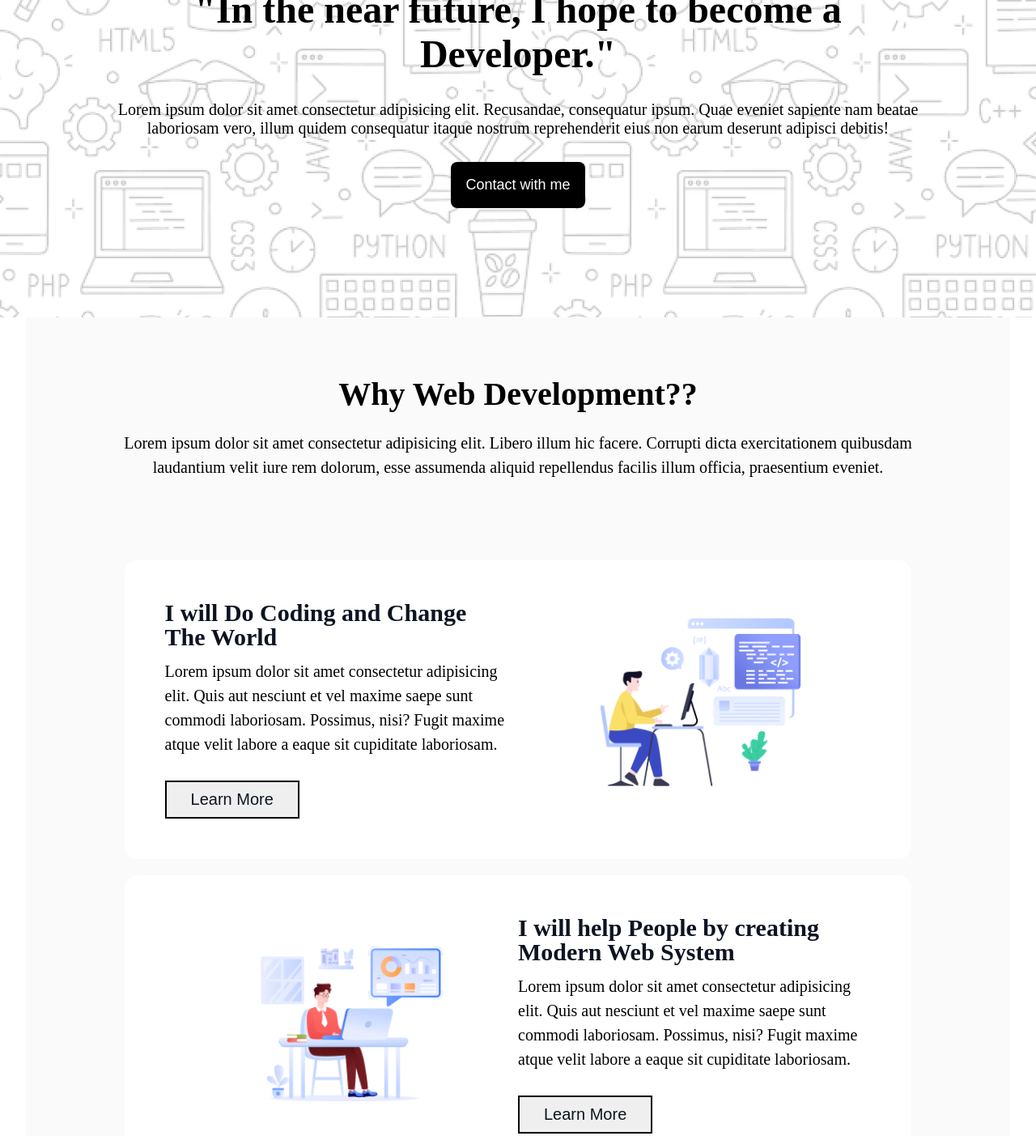
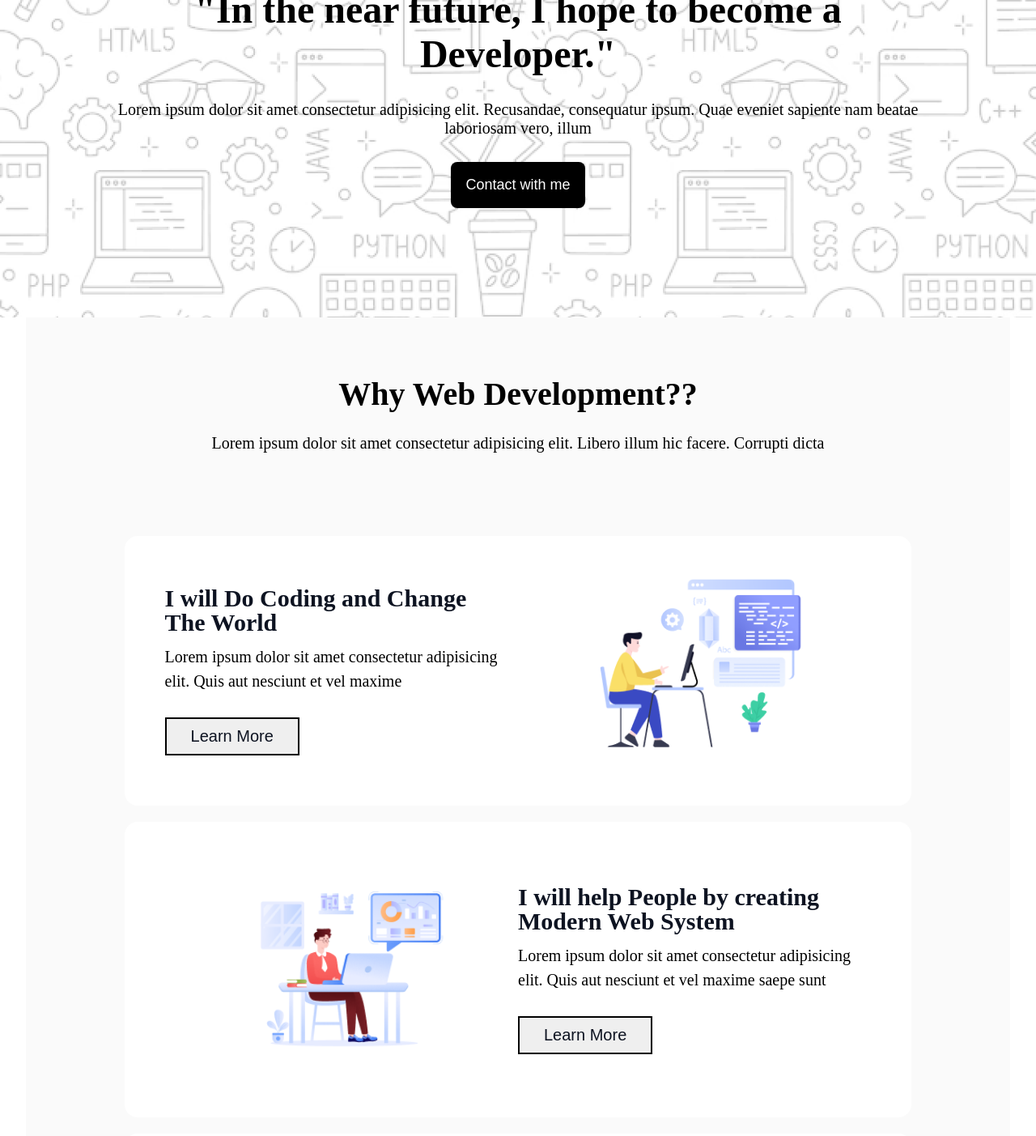
Before and after one commit to 8Mubassher8/assignment-one-html-css, a plain HTML site: page index.html in a window 1280 px wide. Shown: the part 280-1683 px from the top of the page at 81% size. Drawn offline with Linux system fonts and the light colour scheme.

Commit message:
text changes

```diff
--- a/index.html
+++ b/index.html
@@ -18,8 +18,7 @@
                 <h1>"In the near future, I hope to
                     become a <br> Developer."</h1>
                 <p>Lorem ipsum dolor sit amet consectetur adipisicing elit. Recusandae, consequatur ipsum. Quae eveniet
-                    sapiente nam beatae laboriosam vero, illum quidem consequatur itaque nostrum reprehenderit eius non
-                    earum deserunt adipisci debitis!</p>
+                    sapiente nam beatae laboriosam vero, illum </p>
                 <button class="btn">Contact with me</button>
             </div>
         </div>
@@ -31,8 +30,7 @@
             <div class="title">
                 <h2>Why Web Development??</h2>
                 <P class="sce-para">Lorem ipsum dolor sit amet consectetur adipisicing elit. Libero illum hic facere.
-                    Corrupti dicta exercitationem quibusdam laudantium velit iure rem dolorum, esse assumenda aliquid
-                    repellendus facilis illum officia, praesentium eveniet.</P>
+                    Corrupti dicta </P>
             </div>
 
 
@@ -41,8 +39,7 @@
                     <h3 class="aim-title">I will Do Coding and
                         Change The World</h3>
                     <p class="aim-description">Lorem ipsum dolor sit amet consectetur adipisicing elit. Quis aut
-                        nesciunt et vel maxime saepe sunt commodi laboriosam. Possimus, nisi? Fugit maxime atque velit
-                        labore a eaque sit cupiditate laboriosam.</p>
+                        nesciunt et vel maxime </p>
                     <button class="aims-button">Learn More</button>
                 </div>
                 <div class="img">
@@ -57,8 +54,7 @@
                     <h3 class="aim-title">I will help People by creating
                         Modern Web System</h3>
                     <p class="aim-description">Lorem ipsum dolor sit amet consectetur adipisicing elit. Quis aut
-                        nesciunt et vel maxime saepe sunt commodi laboriosam. Possimus, nisi? Fugit maxime atque velit
-                        labore a eaque sit cupiditate laboriosam.</p>
+                        nesciunt et vel maxime saepe sunt </p>
                     <button class="aims-button">Learn More</button>
                 </div>
 
@@ -68,8 +64,7 @@
                     <h3 class="aim-title">I will Do Coding and
                         Change The World</h3>
                     <p class="aim-description">Lorem ipsum dolor sit amet consectetur adipisicing elit. Quis aut
-                        nesciunt et vel maxime saepe sunt commodi laboriosam. Possimus, nisi? Fugit maxime atque velit
-                        labore a eaque sit cupiditate laboriosam.</p>
+                        nesciunt et vel maxime saepe sunt commodi laboriosam.</p>
                     <button class="aims-button">Learn More</button>
                 </div>
                 <div class="img">
@@ -84,8 +79,7 @@
             <div class="title">
                 <h2>My Inspiration</h2>
                 <P class="sce-para">Lorem ipsum dolor sit amet consectetur adipisicing elit. Libero illum hic facere.
-                    Corrupti dicta exercitationem quibusdam laudantium velit iure rem dolorum, esse assumenda aliquid
-                    repellendus facilis illum officia, praesentium eveniet.</P>
+                    Corrupti dicta exercitationem quibusdam </P>
             </div>
 
             <div class="title">
@@ -101,8 +95,7 @@
             <div class="title">
                 <h2>My Current Target</h2>
                 <P class="sce-para">Lorem ipsum dolor sit amet consectetur adipisicing elit. Libero illum hic facere.
-                    Corrupti dicta exercitationem quibusdam laudantium velit iure rem dolorum, esse assumenda aliquid
-                    repellendus facilis illum officia, praesentium eveniet.</P>
+                    Corrupti dicta exercitationem quibusdam .</P>
             </div>
 
             <div class="sub-container">
@@ -122,7 +115,7 @@
                 </div>
                 <div class="js">
                     <img src="./images/assets/js.png" alt="">
-                    <h3>HTML</h3>
+                    <h3>Javascirpt</h3>
                     <p>Lorem ipsum dolor sit amet consectetur adipisicing sit amet consectetur adipisicing.
                     </p>
                     <a href="#">Learn More</a>
```
